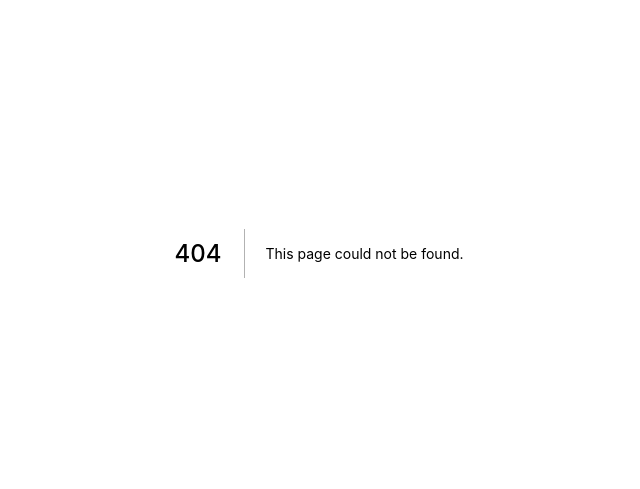
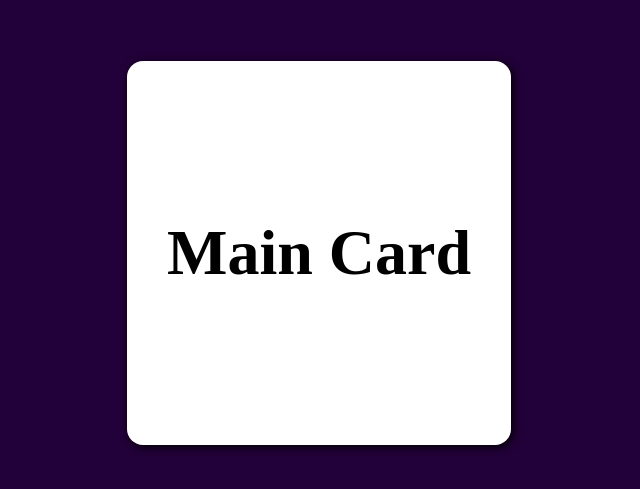
Before and after one commit to rockycena/samplegame, a Next.js app: page /home in a window 1280 px wide. Before the commit this address had no page. Shown: the part 147-636 px from the top of the page, without its empty margins (321-961 px from the left). Built offline with nearby package versions, Linux system fonts and the light colour scheme.

Commit message:
home card added

```diff
--- a/pages/_app.js
+++ b/pages/_app.js
@@ -1,5 +1,6 @@
 import '../styles/globals.css'
 import '../styles/index.css';
+import '../styles/home.css';
 
 function MyApp({ Component, pageProps }) {
   return <Component {...pageProps} />
--- /dev/null
+++ b/pages/home.js
@@ -0,0 +1,16 @@
+
+const Home = (props)=>{
+    return (
+        <div id="home">
+            <div className="centered" style={{height: "100vh"}}>
+                <div className="home-card">
+                    <div className="centered" style={{height: "100%"}}>
+                        Main Card
+                    </div>
+                </div>
+            </div>
+        </div>
+    );
+}
+
+export default Home;
--- /dev/null
+++ b/styles/home.css
@@ -0,0 +1,11 @@
+
+.home-card{
+    height: 30vw;
+    width: 30vw;
+    background: white;
+    border-radius: 1rem;
+    box-shadow: 2px 2px 8px black;
+    color: black;
+    font-size: 4rem;
+    font-weight: bolder;
+}
```
